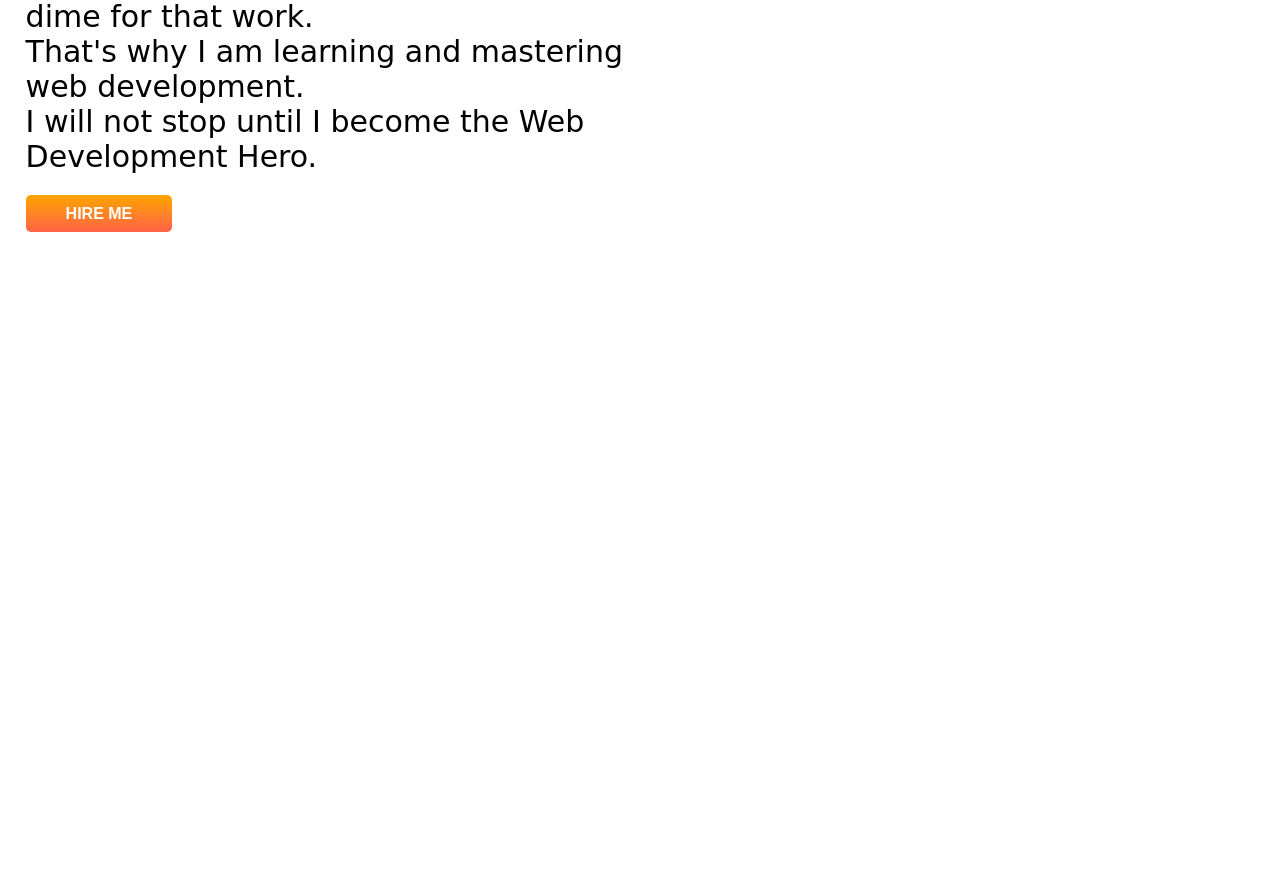
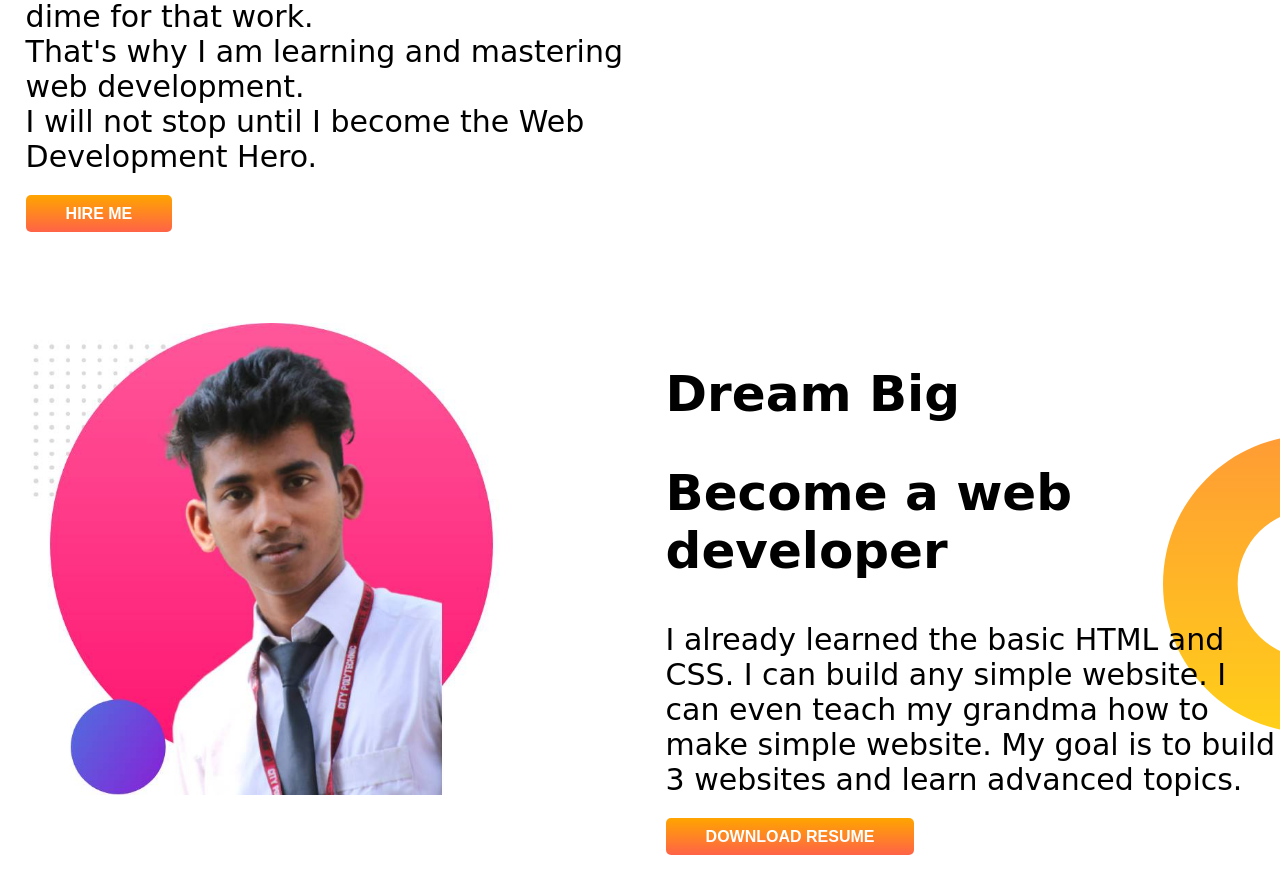
Before and after one commit to Nuruzzamanshah/developer-portfolio, a plain HTML site: page index.html in a window 1280 px wide. Shown: the part 521-1414 px from the top of the page. Before the commit the page ends 800 px from the top, so only its background shows below. Drawn offline with Linux system fonts and the light colour scheme; a web font is replaced by a local one.

Commit message:
add image

```diff
--- a/index.html
+++ b/index.html
@@ -23,5 +23,17 @@
             <img src="images/my-bg.jpg" alt="image">
         </div>
     </section>
+
+    <section class="big">
+        <div class="hafe">
+            <img src="images/my-bg2.jpg" alt="image">
+        </div>
+        <div class="hafe">
+            <h1>Dream Big</h1>
+            <h1>Become a web developer</h1>
+            <p>I already learned the basic HTML and CSS. I can build any simple website. I can even teach my grandma how to make simple website. My goal is to build 3 websites and learn advanced topics.</p>
+            <a class="button" href="https://www.facebook.com/nuruzzaman.shah.374/"target="_blank">DOWNLOAD RESUME</a>
+        </div>
+    </section>
 </body>
 </html>
--- a/style.css
+++ b/style.css
@@ -16,6 +16,7 @@ p{
 }
 section{
     display: flex;
+    margin-bottom: 100px;
 }
 .hafe{
     width: 50%;
@@ -38,3 +39,9 @@ section{
     background-repeat: no-repeat;
 
 }
+
+.big{
+    background-image: url(images/dream-bg.png);
+    background-repeat: no-repeat;
+    background-position: right;
+}
```
Also changed, not shown: images/jhankar.png (deleted), images/jhankar2.png (deleted).
